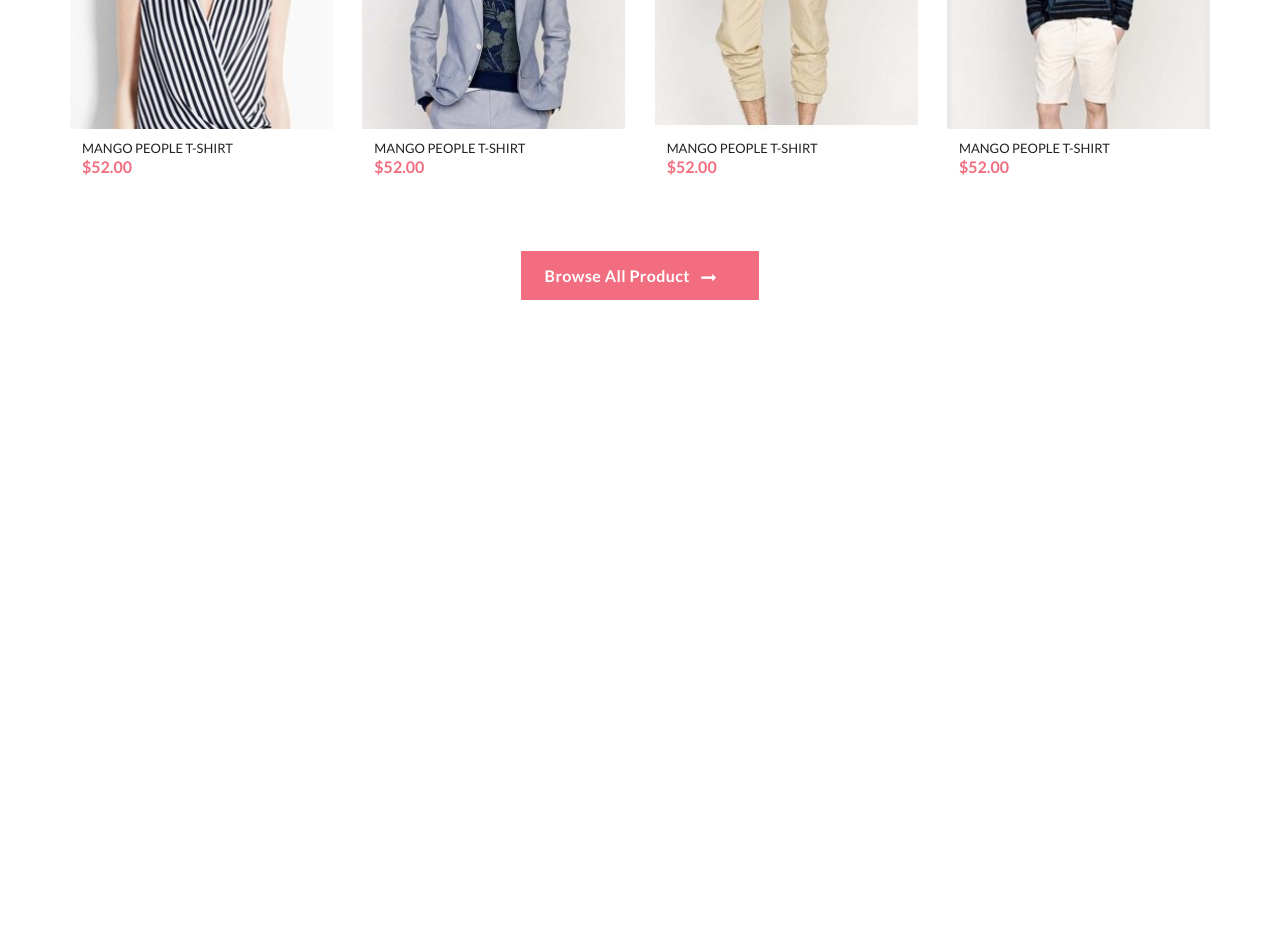
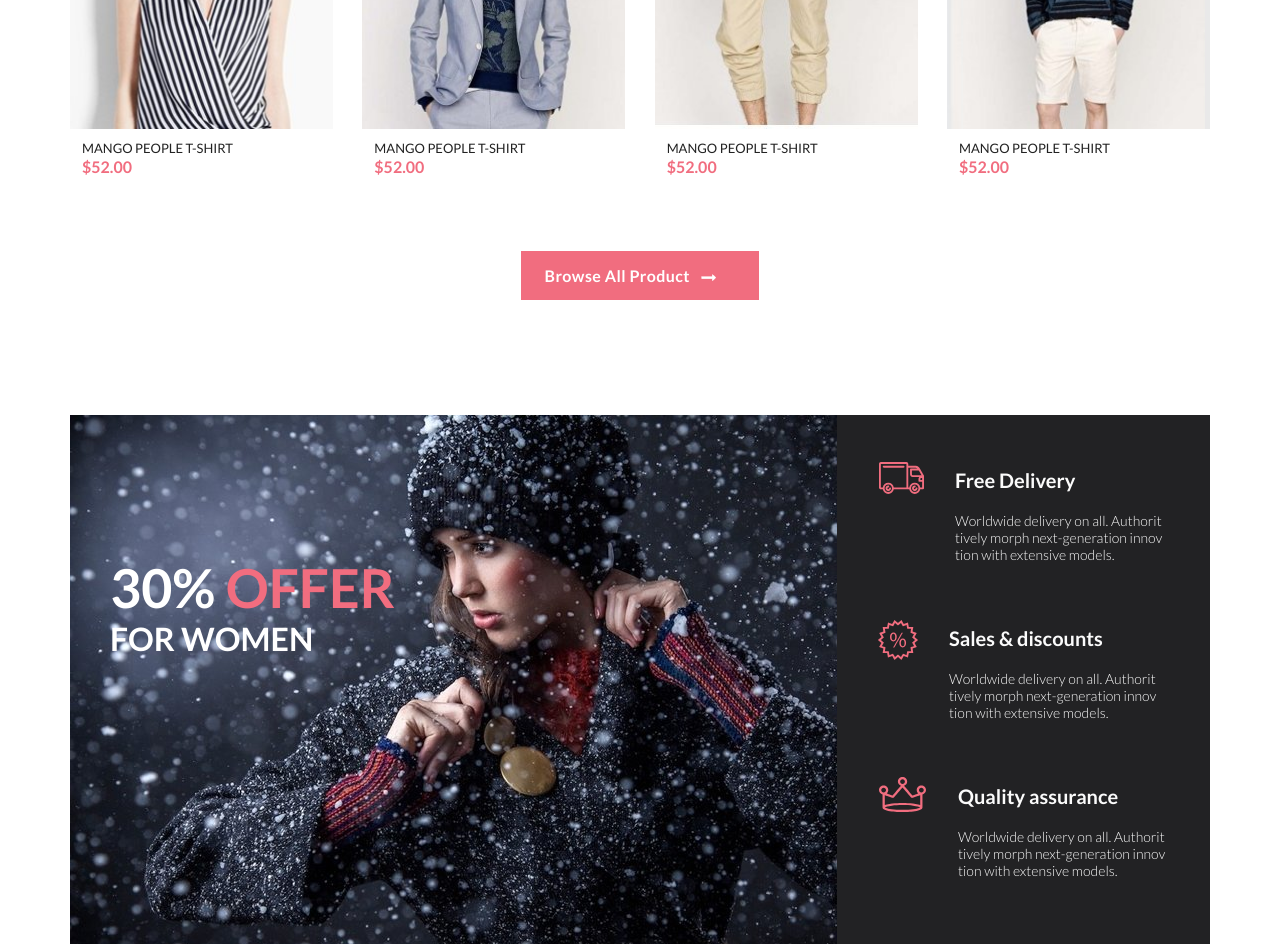
Before and after one commit to MarinaBogdanova666/brand_site, a plain HTML site: page index.html in a window 1280 px wide. Shown: the part 2534-3482 px from the top of the page. Before the commit the page ends 2834 px from the top, so only its background shows below. Drawn offline with Linux system fonts and the light colour scheme.

Commit message:
добавлен блок офферс

```diff
--- a/index.html
+++ b/index.html
@@ -270,8 +270,48 @@
         </div>
     </section>
 
+    <div class="container_offers">
 
-    <div class="offers"></div>
+        <a href="#" class="offers">
+
+            <div class="offers_img">
+                <div class="offers_text">
+                    30% <span class="pink">offer</span>
+                    <p>FOR WOMEN</p>
+                </div>
+                <img src="img/offers_img.jpg" alt="offers">
+            </div>
+
+            <div class="offers_details">
+                <div class="offers_delivery">
+                    <img class="offers_icon" src="img/forma_1.svg" alt="forma">
+                    <div>
+                        <span>Free Delivery</span>
+                        <p class="offers_p">Worldwide delivery on all. Authorit tively morph next-generation innov tion with extensive models.</p>
+                    </div>
+                </div>
+
+                <div class="offers_delivery">
+                    <img class="offers_icon" src="img/forma_2.svg" alt="forma">
+                    <div>
+                        <span>Sales & discounts</span>
+                        <p class="offers_p">Worldwide delivery on all. Authorit tively morph next-generation innov tion with extensive models.</p>
+                    </div>
+                </div>
+
+                <div class="offers_delivery">
+                    <img class="offers_icon" src="img/forma_3.svg" alt="forma">
+                    <div>
+                        <span>Quality assurance</span>
+                        <p class="offers_p">Worldwide delivery on all. Authorit tively morph next-generation innov tion with extensive models.</p>
+                    </div>
+                </div>
+            </div>
+
+        </a>
+    </div>
+
+
     <div class="subscribe"></div>
     <div class="footer"></div>
 </body>
--- a/style.css
+++ b/style.css
@@ -291,8 +291,14 @@ color: #f16d7f;
     display: flex;
 }
 
-.img_box:hover {
+
+.item:hover .img_box {
     filter: brightness(50%);
+}
+
+.add {
+    display: flex;
+    justify-content: center;
 }
 
 .add_box {
@@ -300,7 +306,14 @@ color: #f16d7f;
     top: 98px;
     display: none;
     justify-content: center;
-    width: 100%;
+    width: max-content;
+    border: 1px solid #fff;
+    padding: 5px  10px;
+    align-items: center;
+}
+
+.add_box img {
+    margin-right: 7px;
 }
 
 .item {
@@ -321,6 +334,11 @@ color: #f16d7f;
 .item:hover {
     background-color: #fff;
     box-shadow: 0 5px 8px rgba(0, 0, 0, 0.16);
+
+}
+
+.item:hover .add_box {
+    display: flex;
 }
 
 .box_products {
@@ -376,3 +394,63 @@ color: #f16d7f;
     background-color: #b42437c9;
     border: #741d1d;
 }
+
+.container_offers {
+    display: flex;
+    justify-content: center;
+    margin-top: 115px;
+}
+
+.offers {
+    display: flex;
+    width: 1140px;
+    text-decoration: none;
+
+}
+
+.offers_text {
+    position: absolute;
+    padding-top: 140px;
+    padding-left: 40px;
+    font-family: Lato;
+    font-size: 53.7px;
+    text-transform: uppercase;
+    font-weight: 700;
+    color: #ffffff;
+}
+
+.offers_text p {
+    font-size: 32.2px;
+}
+
+.offers_delivery {
+    display: flex;
+    align-items: flex-start;
+}
+
+.offers_details {
+    padding: 45px 40px 65px 40px;
+    background-color: #222224;
+    display: flex;
+    flex-direction: column;
+    height: 419px;
+    justify-content: space-between;
+    font-family: Lato;
+    font-size: 20px;
+    font-weight: 700;
+    color: #fbfbfb;
+}
+
+.offers_icon {
+    margin-right: 30px;
+}
+
+.offers_p {
+    font-size: 14px;
+    font-weight: 300;
+    margin-top: 20px;
+}
+
+.offers_delivery div {
+    margin-top: 8px;
+}
```
Also changed, not shown: img/forma_1.svg (added), img/forma_2.svg (added), img/forma_3.svg (added), img/offers_img.jpg (added), img/subscribe_img.jpg (added).
